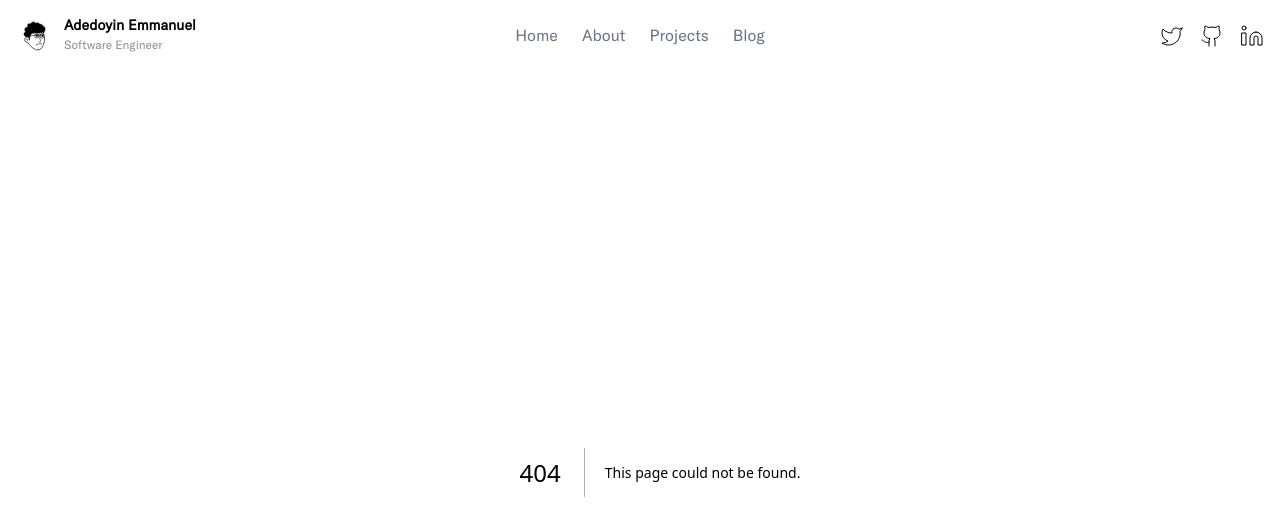
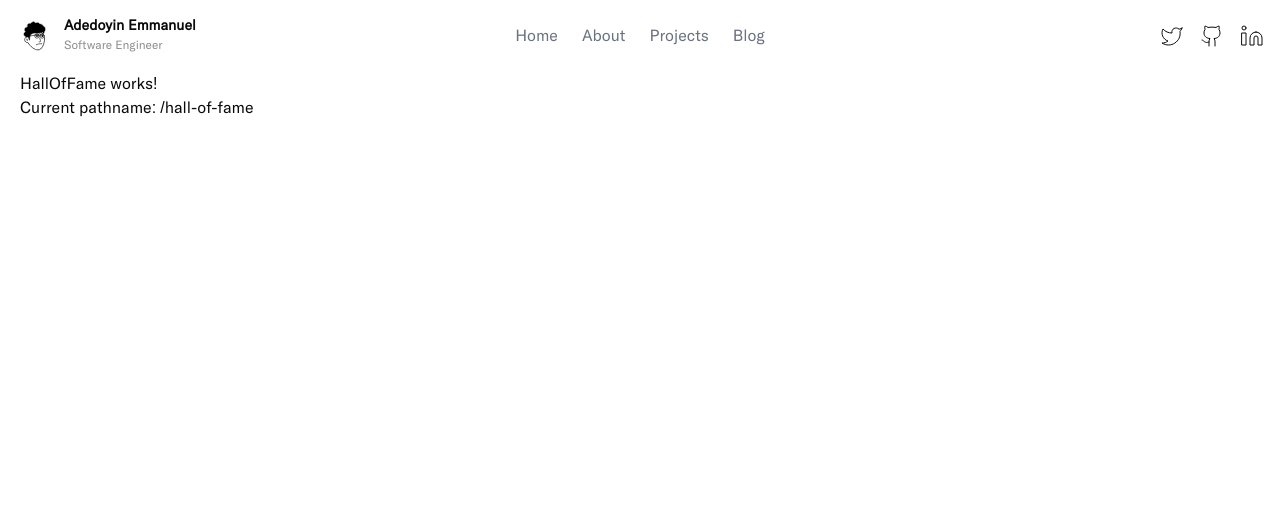
Before and after one commit to Adedoyin-Emmanuel/adedoyinemmanuel.dev, a Next.js app: page /hall-of-fame in a window 1280 px wide. Before the commit this address had no page. Shown: the top 520 px of the page. Built offline with nearby package versions, Linux system fonts and the light colour scheme.

Commit message:
feat: added hall-of-fame page

```diff
--- /dev/null
+++ b/app/hall-of-fame/page.tsx
@@ -0,0 +1,19 @@
+
+"use client"
+import React from "react";
+import { useRouter, usePathname } from "next/navigation";
+
+
+const HallOfFame = () => {
+
+    const pathname = usePathname();
+
+    return (
+        <div>
+            <h1>HallOfFame works!</h1>
+            <p>Current pathname: {pathname}</p>
+        </div>
+    );
+}
+
+export default HallOfFame;
```
